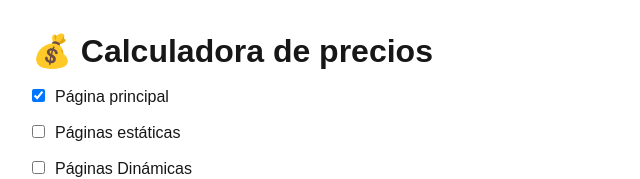
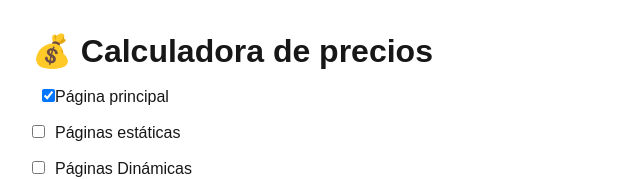
Before and after one commit to jesuswasnthere/calculadora_precios, a Next.js app: page / in a window 1280 px wide. Shown: the top 179 px of the page, without its empty margins (0-640 px from the left). Built offline with nearby package versions, Linux system fonts and the light colour scheme.

Commit message:
Update calculadora.tsx

```diff
--- a/src/app/calculadora/calculadora.tsx
+++ b/src/app/calculadora/calculadora.tsx
@@ -21,7 +21,7 @@ export default function Calculadora() {
       <br />
 
         <label>
-        <input style={{ marginRight: '10px' }}
+          <input style={{ marginLeft: '10px' }}
             type="checkbox"
             checked={seleccion.paginaPrincipal}
             onChange={e => setSeleccion(s => ({ ...s, paginaPrincipal: e.target.checked }))}
@@ -79,6 +79,7 @@ export default function Calculadora() {
         <br /><br />
 
         <h2>Total: ${total}</h2>
+
     </div>
   )
 }
```
Lines whose indentation alone changed are shown as unchanged.
